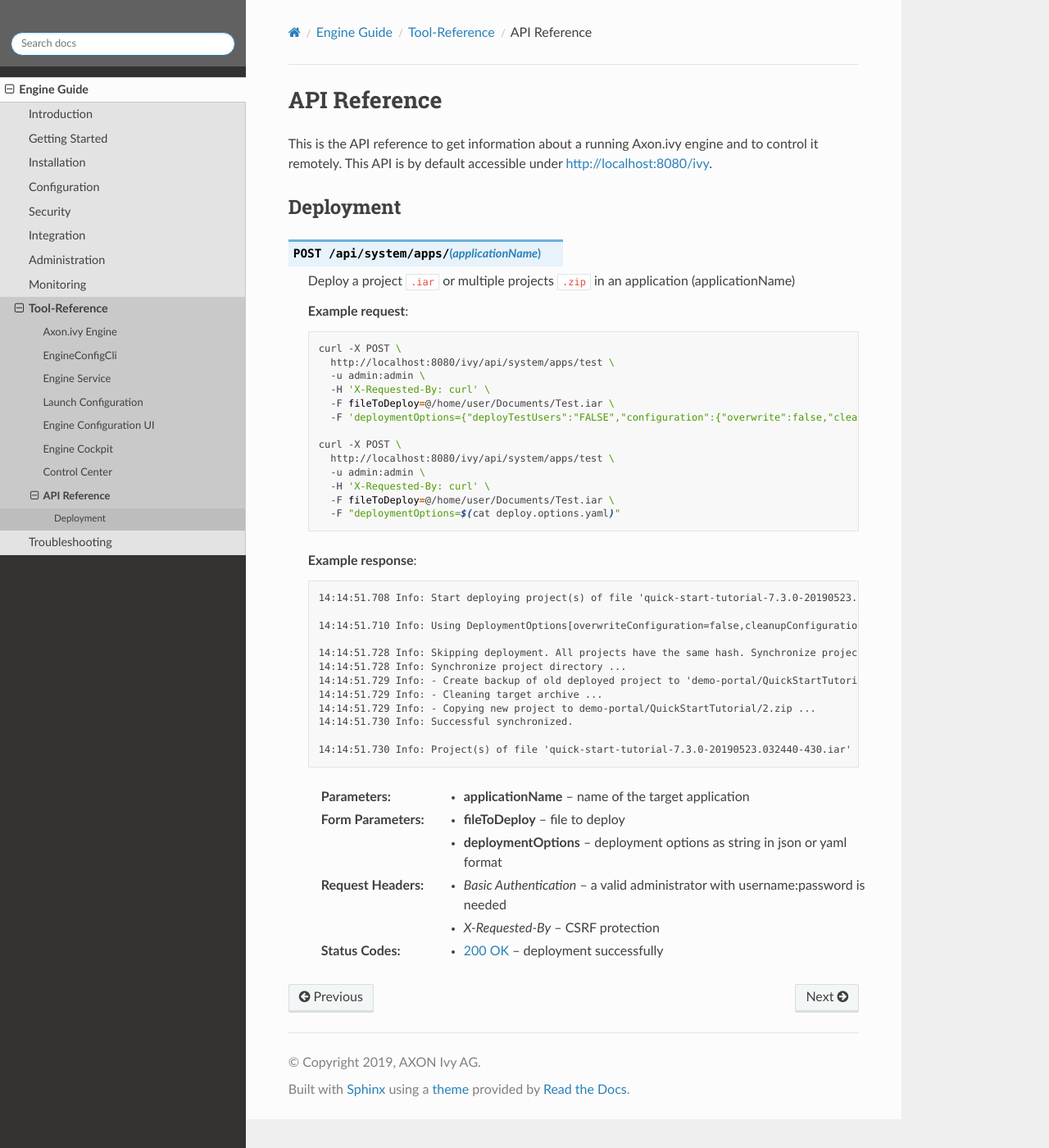
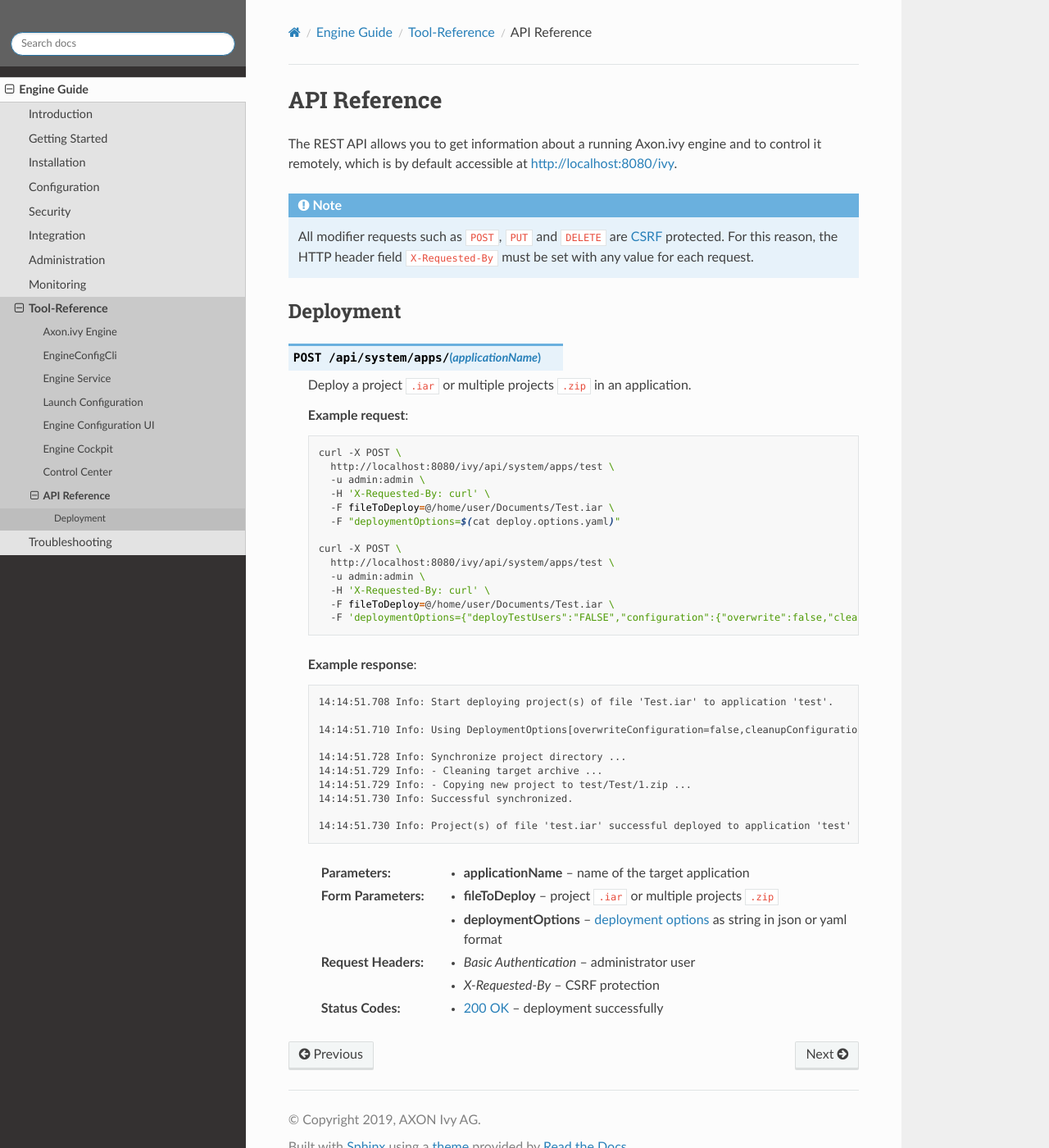
Before and after one commit to bernhardAxonIvy/doc, a Sphinx documentation site: the page built from source/engine-guide/tool-reference/api-reference.rst, in a window 1280 px wide and 1400 px high. Shown: the whole window at 82% size. Built offline with Sphinx 7.4.7 and the Read the Docs theme 2.0.0, drawn with Linux system fonts in a browser that asks for light colours; the version number could not be read and is left out.

Commit message:
XIVY-3036 Small improvements in deployment chapter

```diff
--- a/source/engine-guide/tool-reference/api-reference.rst
+++ b/source/engine-guide/tool-reference/api-reference.rst
@@ -1,8 +1,16 @@
 API Reference
 =============
 
-This is the API reference to get information about a running Axon.ivy engine and to control it remotely.
-This API is by default accessible under http://localhost:8080/ivy.
+The REST API allows you to get information about a running Axon.ivy engine and
+to control it remotely, which is by default accessible at
+http://localhost:8080/ivy.
+
+.. note::
+
+  All modifier requests such as :code:`POST`, :code:`PUT` and :code:`DELETE` are
+  `CSRF <https://www.owasp.org/index.php/Cross-Site_Request_Forgery_(CSRF)>`_
+  protected. For this reason, the HTTP header field :code:`X-Requested-By` must
+  be set with any value for each request.
 
 
 .. _api-reference-deployment:
@@ -12,8 +20,8 @@
 
 .. http:post::  /api/system/apps/(applicationName)
 
-    Deploy a project :file:`.iar` or multiple projects :file:`.zip` in an application
-    (applicationName)
+    Deploy a project :file:`.iar` or multiple projects :file:`.zip` in an
+    application.
 
     **Example request**:
 
@@ -24,38 +32,36 @@
           -u admin:admin \
           -H 'X-Requested-By: curl' \
           -F fileToDeploy=@/home/user/Documents/Test.iar \
-          -F 'deploymentOptions={"deployTestUsers":"FALSE","configuration":{"overwrite":false,"cleanup":"DISABLED"},"target":{"version":"AUTO","state":"ACTIVE_AND_RELEASED","fileFormat":"AUTO"}}'
+          -F "deploymentOptions=$(cat deploy.options.yaml)"
 
         curl -X POST \
           http://localhost:8080/ivy/api/system/apps/test \
           -u admin:admin \
           -H 'X-Requested-By: curl' \
           -F fileToDeploy=@/home/user/Documents/Test.iar \
-          -F "deploymentOptions=$(cat deploy.options.yaml)"
+          -F 'deploymentOptions={"deployTestUsers":"FALSE","configuration":{"overwrite":false,"cleanup":"DISABLED"},"target":{"version":"AUTO","state":"ACTIVE_AND_RELEASED","fileFormat":"AUTO"}}'
 
     **Example response**:
 
     .. sourcecode:: text
 
-        14:14:51.708 Info: Start deploying project(s) of file 'quick-start-tutorial-7.3.0-20190523.032440-430.iar' to application 'demo-portal'.
+        14:14:51.708 Info: Start deploying project(s) of file 'Test.iar' to application 'test'.
 
-        14:14:51.710 Info: Using DeploymentOptions[overwriteConfiguration=false,cleanupConfiguration=DISABLED,deployTestUsers=AUTO,targetVersion=AUTO,targetState=ACTIVE_AND_RELEASED,targetFileFormat=AUTO]
+        14:14:51.710 Info: Using DeploymentOptions[overwriteConfiguration=false,cleanupConfiguration=DISABLED,deployTestUsers=FALSE,targetVersion=AUTO,targetState=ACTIVE_AND_RELEASED,targetFileFormat=AUTO]
 
-        14:14:51.728 Info: Skipping deployment. All projects have the same hash. Synchronize project directories only.
         14:14:51.728 Info: Synchronize project directory ...
-        14:14:51.729 Info: - Create backup of old deployed project to 'demo-portal/QuickStartTutorial/PMV 2 Backup 2019-05-28 14-14-51.zip'...
         14:14:51.729 Info: - Cleaning target archive ...
-        14:14:51.729 Info: - Copying new project to demo-portal/QuickStartTutorial/2.zip ...
+        14:14:51.729 Info: - Copying new project to test/Test/1.zip ...
         14:14:51.730 Info: Successful synchronized.
 
-        14:14:51.730 Info: Project(s) of file 'quick-start-tutorial-7.3.0-20190523.032440-430.iar' successful deployed to application 'demo-portal' in 22 ms.
+        14:14:51.730 Info: Project(s) of file 'test.iar' successful deployed to application 'test' in 22 ms.
 
     :param applicationName: name of the target application
 
-    :form fileToDeploy: file to deploy
-    :form deploymentOptions: deployment options as string in json or yaml format
+    :form fileToDeploy: project :file:`.iar` or multiple projects :file:`.zip`
+    :form deploymentOptions: :ref:`deployment options <deployment-options>` as string in json or yaml format
 
-    :reqheader Basic Authentication: a valid administrator with username:password is needed
+    :reqheader Basic Authentication: administrator user
     :reqheader X-Requested-By: CSRF protection
 
     :statuscode 200: deployment successfully
```
Also changed, not shown: source/engine-guide/administration/deployment.rst (+13 -15 lines).
